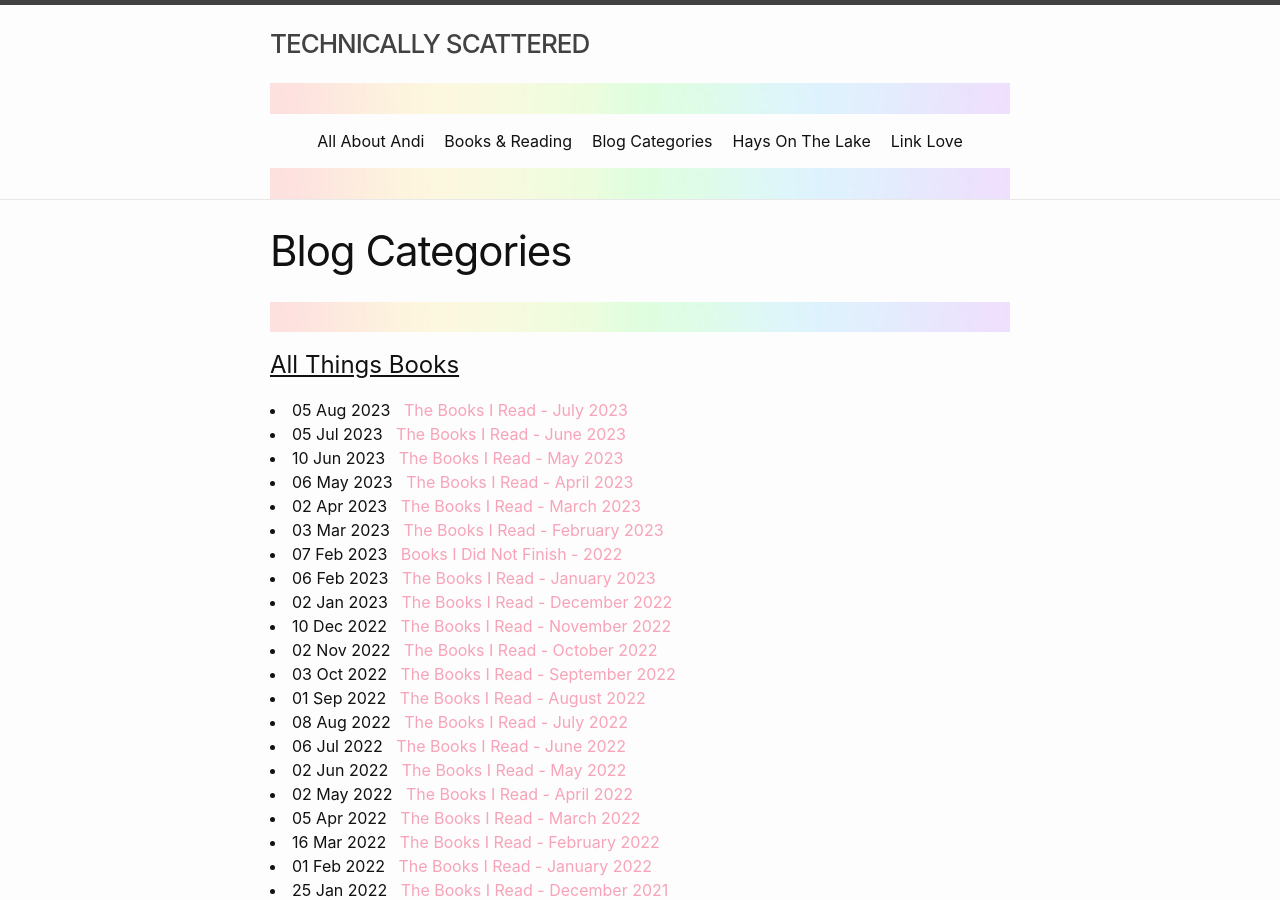
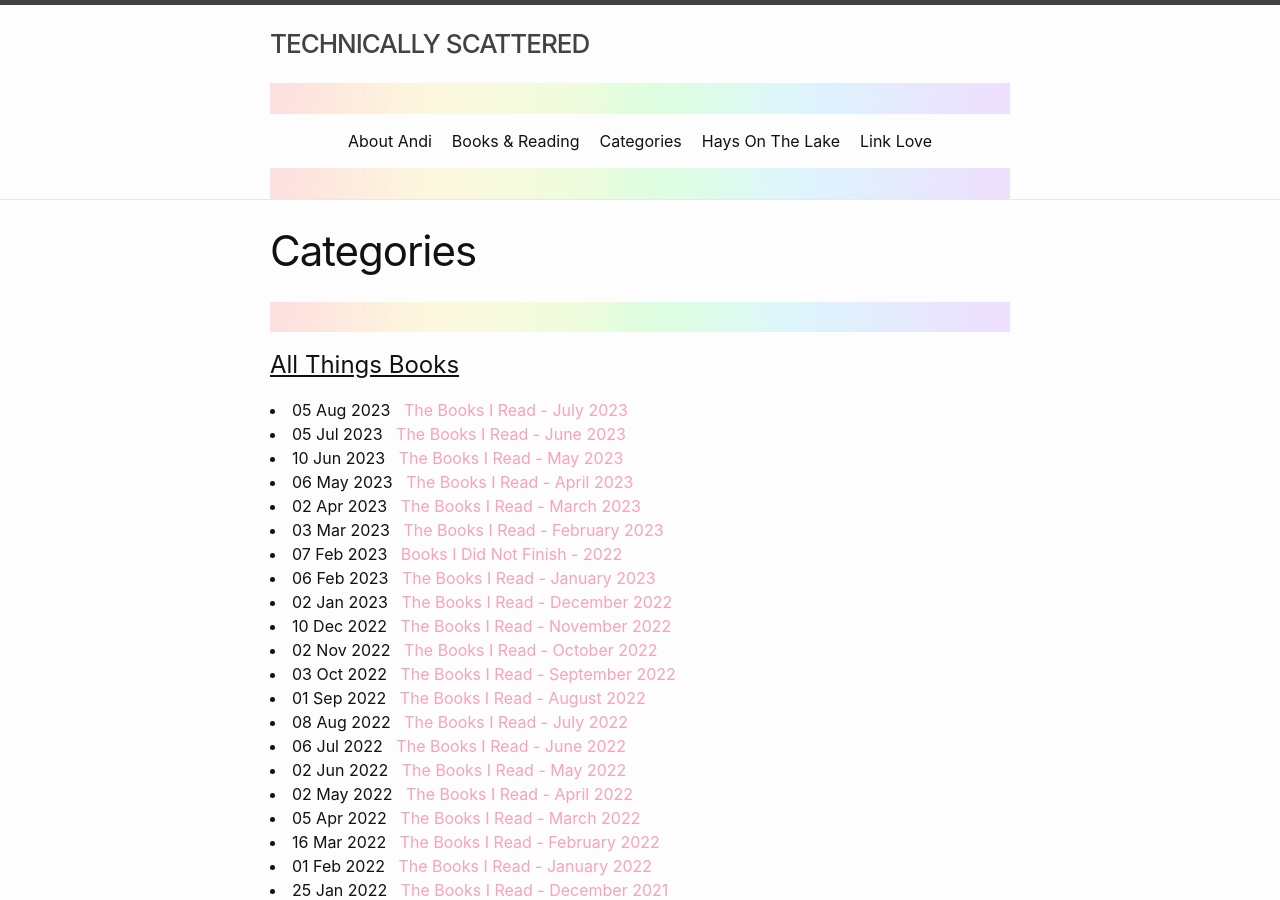
Before and after one commit to minihays/minihays.github.io, a Jekyll site: the page built from categories.markdown, in a window 1280 px wide and 900 px high. Built offline with Jekyll 4.4.1, drawn with Linux system fonts in a browser that asks for light colours.

Commit message:
added some updates to the headers.

```diff
--- a/about.markdown
+++ b/about.markdown
@@ -1,6 +1,6 @@
 ---
 layout: page
-title: All About Andi
+title: About Andi
 permalink: /about/
 ---
 <img src="/images/SkinnyRainbow.jpg">
--- a/categories.markdown
+++ b/categories.markdown
@@ -1,6 +1,6 @@
 ---
 layout: page
-title: Blog Categories
+title: Categories
 permalink: /blogcategories/
 ---
 ![rainbow](/images/SkinnyRainbow.jpg)
@@ -34,6 +34,11 @@ permalink: /blogcategories/
  <li><span>{{ post.date | date_to_string }}</span> &nbsp; <a href="{{ post.url }}">{{ post.title }}</a></li>
 {% endfor %}
 <br />
+# <span style="text-decoration: underline">All Things Robotics</span>
+{% for post in site.categories.Robotics %}
+ <li><span>{{ post.date | date_to_string }}</span> &nbsp; <a href="{{ post.url }}">{{ post.title }}</a></li>
+{% endfor %}
+<br />
 # <span style="text-decoration: underline">All Things Tech</span>
 {% for post in site.categories.Tech %}
  <li><span>{{ post.date | date_to_string }}</span> &nbsp; <a href="{{ post.url }}">{{ post.title }}</a></li>
```
